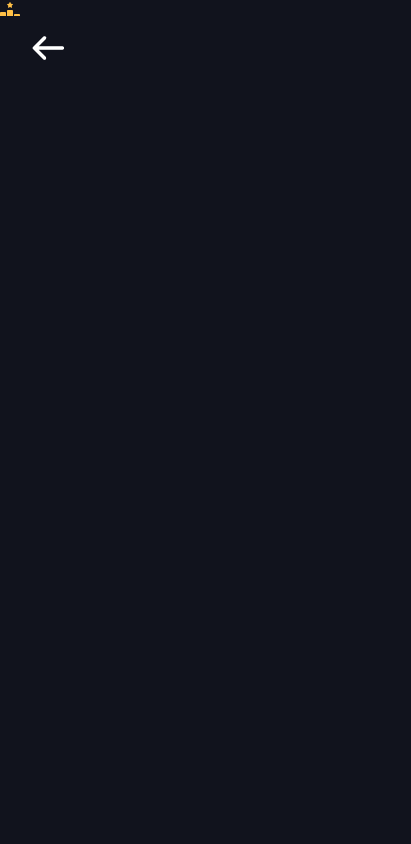
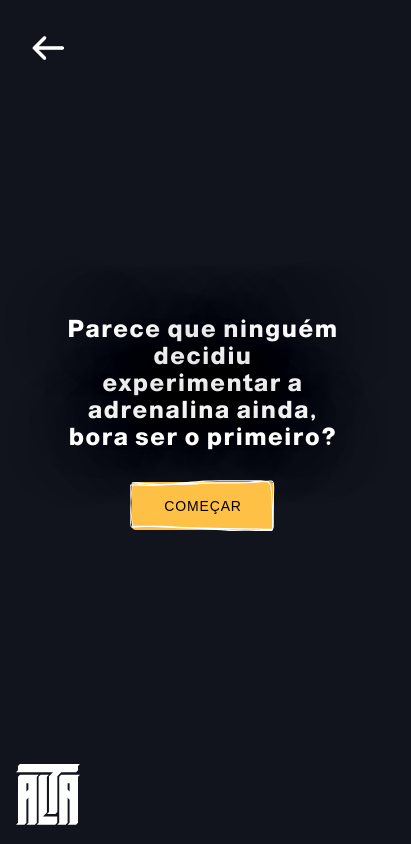
Before and after one commit to julliepx/cda-minigame, a Next.js app: page /ranking in a window 390 px wide. Shown: the whole page, 411 px wide, since content can reach past the window. Built offline with nearby package versions, Linux system fonts and the light colour scheme; a web font is replaced by a local one.

Commit message:
feat: adding some responsiveness

```diff
--- a/src/app/game/components/steps/PreGame/PreGame.tsx
+++ b/src/app/game/components/steps/PreGame/PreGame.tsx
@@ -13,7 +13,7 @@ const PreGame = () => {
   const [username, setUsername] = useState("");
 
   const start = () => {
-    username && setItemToLocalStorage(LOCAL_STORAGE_KEYS.username, username);
+    setItemToLocalStorage(LOCAL_STORAGE_KEYS.username, username);
     startGame();
   };
 
@@ -24,6 +24,7 @@ const PreGame = () => {
           id="username"
           label="Nome de Usuário:"
           placeholder="Digite aqui..."
+          maxLength={16}
           value={username}
           onChange={(v) => setUsername(v.currentTarget.value)}
         />
--- a/src/app/page.scss
+++ b/src/app/page.scss
@@ -2,7 +2,8 @@
     .background {
         position: absolute;
         width: 110vw;
-        height: 100vh;
+        height: 120vh;
+        top: 0;
         background-repeat: no-repeat;
         background-position: top;
         background-size: cover;
@@ -78,8 +79,9 @@
             }
         }
     }
+}
 
-    .cda-logo {
+.alta-logo {
     position: fixed;
     width: 4rem;
     height: 4rem;
@@ -95,7 +97,6 @@
         }
     }
 }
-}
 
 .ranking-button {
     position: fixed;
@@ -106,4 +107,111 @@
         width: 4rem;
         height: 4rem;
     }
+
+    &:hover {
+        scale: 0.95;
+
+        path {
+            fill: var(--primary);
         }
+    }
+}
+
+
+@media (max-width: 1300px) {
+    .home-page {
+        .main {
+            .title {
+                font-size: 3.5rem;
+
+                .o::before {
+                    width: 50px;
+                    height: 50px;
+                }
+
+                .crown::before {
+                    width: 30px;
+                    height: 35px;
+                    top: -20px;
+                    right: -15px;
+                }
+
+                .arrow-right::before {
+                    height: 30px;
+                    right: -50px;
+                }
+            }
+
+            .prove-button {
+                width: 20rem;
+            }
+        }
+    }
+}
+
+@media (max-width: 830px) {
+    .home-page {
+        .main {
+            .title {
+                font-size: 2.5rem;
+
+                .o::before {
+                    width: 50px;
+                    height: 50px;
+                }
+
+                .crown::before {
+                    width: 30px;
+                    height: 35px;
+                    top: -20px;
+                    right: -15px;
+                }
+
+                .arrow-right::before {
+                    height: 30px;
+                    right: -50px;
+                }
+            }
+
+            .prove-button {
+                width: 14rem;
+                font-size: 0.75rem;
+            }
+        }
+    }
+}
+
+@media (max-width: 600px) {
+    .home-page {
+        .main {
+            .title {
+                font-size: 1.8rem;
+                letter-spacing: -0.05rem;
+
+                .o::before {
+                    width: 25px;
+                    height: 25px;
+                }
+
+                .crown::before {
+                    width: 20px;
+                    height: 25px;
+                    top: -15px;
+                    right: -10px;
+                }
+
+                .arrow-right::before {
+                    width: 100px;
+                    height: 20px;
+                    right: -20px;
+                }
+            }
+
+            .prove-button {
+                width: 12rem;
+                font-size: 0.75rem;
+                padding: 0.5rem;
+            }
+        }
+    }
+}
--- a/src/app/page.tsx
+++ b/src/app/page.tsx
@@ -1,6 +1,5 @@
 "use client";
 import Button from "@/components/common/Button/Button";
-import AltaLogo from "@/components/svgs/alta/AltaLogo/AltaLogo";
 import Link from "next/link";
 import "./page.scss";
 
@@ -18,9 +17,6 @@ export default function HomePage() {
           <Button title="PROVE" className="prove-button" />
         </Link>
       </main>
-      <Link href="https://cidadealtarp.com/" target="_blank">
-        <AltaLogo />
-      </Link>
     </section>
   );
 }
--- /dev/null
+++ b/src/app/ranking/components/common/EmptyRanking/EmptyRanking.scss
@@ -0,0 +1,81 @@
+.empty-ranking {
+    display: flex;
+    flex-direction: column;
+    justify-content: center;
+    align-items: center;
+    gap: 2rem;
+    width: 70vw;
+    animation: fadeInUpwards 2000ms ease-in-out;
+
+    .empty-title {
+        font-size: 5.5rem;
+        font-weight: 800;
+        text-align: center;
+        letter-spacing: 0.1rem;
+        text-shadow: 0 0 4rem var(--background);
+    }
+
+    .button-container {
+        width: fit-content;
+
+        .empty-button {
+            background-color: var(--primary);
+            color: var(--cc-black);
+            font-weight: 500;
+            font-size: 2rem;
+            letter-spacing: 0.055rem;
+            padding: 1.5rem 4.5rem;
+
+            &:hover {
+                scale: 0.95;
+            }
+        }
+    }
+}
+
+@media (max-width: 1300px) {
+    .empty-ranking {
+        .empty-title {
+            font-size: 3.5rem;
+        }
+
+        .button-container {
+            .empty-button {
+                font-size: 1.5rem;
+                padding: 1rem 3.5rem;
+            }
+        }
+    }
+}
+
+@media (max-width: 830px) {
+    .empty-ranking {
+        .empty-title {
+            font-size: 2.5rem;
+        }
+
+        .button-container {
+            .empty-button {
+                font-size: 1rem;
+                padding: 1rem 2.5rem;
+            }
+        }
+    }
+
+}
+
+@media (max-width: 600px) {
+    .empty-ranking {
+        .empty-title {
+            font-size: 1.5rem;
+        }
+
+        .button-container {
+            .empty-button {
+                font-size: 0.875rem;
+                padding: 1rem 2rem;
+            }
+        }
+    }
+
+}
--- /dev/null
+++ b/src/app/ranking/components/common/EmptyRanking/EmptyRanking.tsx
@@ -0,0 +1,18 @@
+import Button from "@/components/common/Button/Button";
+import Link from "next/link";
+import "./EmptyRanking.scss";
+const EmptyRanking = () => {
+  return (
+    <div className="empty-ranking">
+      <h1 className="empty-title">
+        Parece que ninguém decidiu experimentar a adrenalina ainda, bora ser o
+        primeiro?
+      </h1>
+      <Link href="/game">
+        <Button title="COMEÇAR" hasFrame className="empty-button" />
+      </Link>
+    </div>
+  );
+};
+
+export default EmptyRanking;
--- a/src/app/ranking/components/common/RankingUsers/RankingUsers.scss
+++ b/src/app/ranking/components/common/RankingUsers/RankingUsers.scss
@@ -8,6 +8,7 @@
     background: var(--secondary);
     height: 4.5rem;
     letter-spacing: 0.1rem;
+    animation: fadeInUpwards 2000ms ease-in-out;
 
     &:hover {
         scale: 0.98;
--- a/src/app/ranking/components/common/RankingUsers/RankingUsers.tsx
+++ b/src/app/ranking/components/common/RankingUsers/RankingUsers.tsx
@@ -7,6 +7,7 @@ import {
 } from "@/utils/localStorageManager";
 import { Qwitcher_Grypen } from "next/font/google";
 import { useEffect, useState } from "react";
+import EmptyRanking from "../EmptyRanking/EmptyRanking";
 import "./RankingUsers.scss";
 
 const corinthia = Qwitcher_Grypen({
@@ -26,6 +27,8 @@ const RankingUsers = () => {
 
   const orderedRanking = ranking?.users.sort((a, b) => a.record - b.record);
 
+  if (!ranking || !ranking.users) return <EmptyRanking />;
+
   return (
     <>
       {orderedRanking?.map(({ username, record }, index) => (
--- a/src/app/ranking/page.scss
+++ b/src/app/ranking/page.scss
@@ -1,8 +1,10 @@
 .ranking-container {
     display: flex;
     flex-direction: column;
+    align-items: center;
+    justify-content: center;
+    width: 100%;
     gap: 1rem;
-    width: 27rem;
     height: 75vh;
     overflow-y: auto;
     overflow-x: hidden;
--- a/src/app/template.tsx
+++ b/src/app/template.tsx
@@ -4,6 +4,8 @@ import RankingIcon from "@/components/svgs/icons/RankingIcon/RankingIcon";
 import { AnimatePresence, motion } from "framer-motion";
 import Link from "next/link";
 import { usePathname } from "next/navigation";
+import AltaLogo from "../components/svgs/alta/AltaLogo/AltaLogo";
+import "./page.scss";
 
 const AnimationTemplate = ({
   children,
@@ -22,8 +24,17 @@ const AnimationTemplate = ({
         transition={{ duration: 3, ease: [0.22, 1, 0.36, 1] }}
       >
         {children}
-        <Link className="ranking-button" href={"/ranking"}>
-          <RankingIcon />
+        {pathname !== "/ranking" && (
+          <Link className="ranking-button" href={"/ranking"}>
+            <RankingIcon />
+          </Link>
+        )}
+        <Link
+          className="alta-logo"
+          href="https://cidadealtarp.com/"
+          target="_blank"
+        >
+          <AltaLogo />
         </Link>
       </motion.div>
     </AnimatePresence>
--- a/src/components/svgs/icons/RankingIcon/RankingIcon.tsx
+++ b/src/components/svgs/icons/RankingIcon/RankingIcon.tsx
@@ -9,7 +9,7 @@ const RankingIcon = () => {
     >
       <path
         d="M11.0562 1.69062L10.3188 0.196872C10.1969 -0.0625027 9.81562 -0.0718777 9.68125 0.196872L8.94375 1.69062L7.30937 1.925C7.01875 1.96875 6.89375 2.32812 7.10938 2.54375L8.29688 3.7L8.01562 5.32812C7.97188 5.61875 8.27187 5.84375 8.54062 5.70937L10.0063 4.93437L11.4625 5.69687C11.7312 5.83125 12.0344 5.60625 11.9875 5.31562L11.7063 3.6875L12.8938 2.54375C13.1063 2.33125 12.9844 1.97187 12.6938 1.925L11.0594 1.69062H11.0562ZM8 8C7.44687 8 7 8.44687 7 9V15C7 15.5531 7.44687 16 8 16H12C12.5531 16 13 15.5531 13 15V9C13 8.44687 12.5531 8 12 8H8ZM1 10C0.446875 10 0 10.4469 0 11V15C0 15.5531 0.446875 16 1 16H5C5.55313 16 6 15.5531 6 15V11C6 10.4469 5.55313 10 5 10H1ZM14 13V15C14 15.5531 14.4469 16 15 16H19C19.5531 16 20 15.5531 20 15V13C20 12.4469 19.5531 12 19 12H15C14.4469 12 14 12.4469 14 13Z"
-        fill="var(--primary)"
+        fill="var(--cc-white)"
       />
     </svg>
   );
--- a/src/utils/ranking.ts
+++ b/src/utils/ranking.ts
@@ -15,7 +15,7 @@ export const updateRanking = (currentTime: number, totalTime: number) => {
 
   const newRecord = -(currentTime - totalTime);
   const newUser: RankingUser = {
-    username: username ?? "",
+    username: username && username != "" ? username : "Fulaninho",
     record: newRecord,
   };
 
```
Lines whose indentation alone changed are shown as unchanged.
